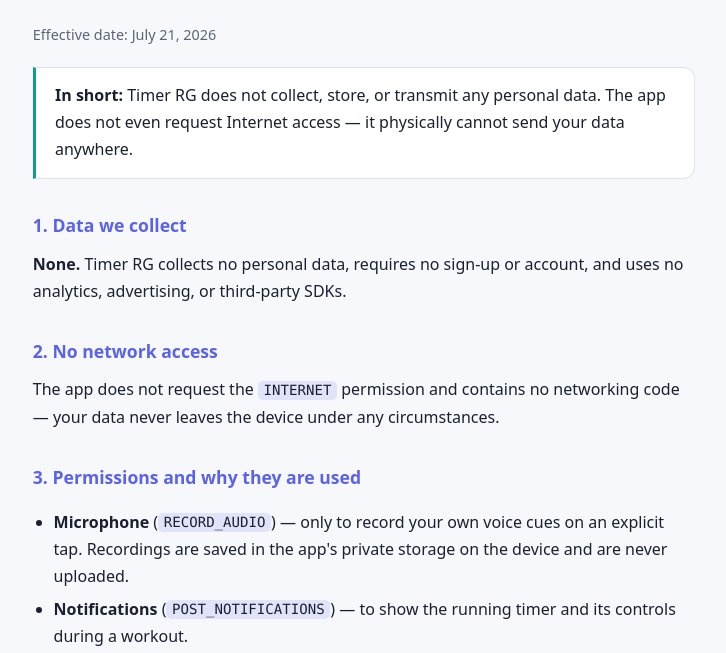
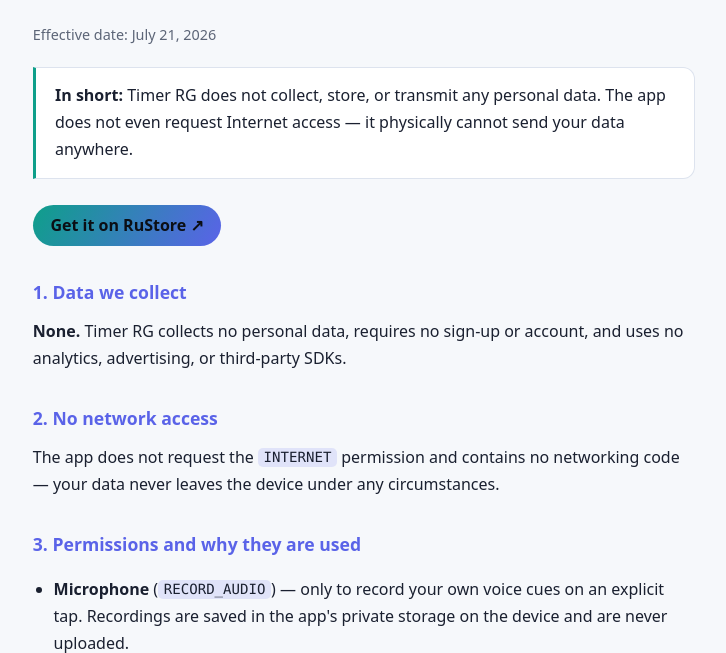
Before and after one commit to vabuter/timer-rg-privacy-policy, a plain HTML site: page index.html in a window 1280 px wide. Shown: the part 128-781 px from the top of the page, without its empty margins (276-1002 px from the left). Drawn offline with Linux system fonts and the light colour scheme.

Commit message:
Add RuStore link to the policy page and README
Co-Authored-By: Claude Sonnet 5.5 <noreply@anthropic.com>

```diff
--- a/index.html
+++ b/index.html
@@ -32,6 +32,9 @@
   code{background:color-mix(in srgb,var(--acc2) 14%,transparent); padding:.1em .4em; border-radius:5px;
     font-family:ui-monospace,Consolas,monospace; font-size:.88em;}
   a{color:var(--acc2);}
+  .get{display:inline-block; margin:.4rem 0 0; padding:.45rem 1.1rem; border-radius:999px; font-weight:700;
+    text-decoration:none; background:var(--acc-grad); color:#0b0e14;}
+  .get:hover{filter:brightness(1.08);}
   .lead{background:var(--panel); border:1px solid var(--line); border-left:3px solid var(--acc1);
     border-radius:0 12px 12px 0; padding:.9rem 1.2rem; margin:1.2rem 0;}
   footer{margin-top:2.5rem; padding-top:1.1rem; border-top:1px solid var(--line);
@@ -58,6 +61,7 @@
   <div class="lead"><b>Коротко:</b> приложение Timer&nbsp;RG не собирает, не хранит и не передаёт
     никакие персональные данные. У приложения даже нет разрешения на доступ в интернет —
     оно физически не может отправить ваши данные куда-либо.</div>
+  <p><a class="get" href="https://www.rustore.ru/catalog/app/org.timerrg">Скачать в RuStore ↗</a></p>
 
   <h2>1. Какие данные мы собираем</h2>
   <p><b>Никакие.</b> Timer&nbsp;RG не собирает персональные данные, не требует регистрации и учётной
@@ -99,6 +103,7 @@
   <p class="sub">Effective date: July 21, 2026</p>
   <div class="lead"><b>In short:</b> Timer&nbsp;RG does not collect, store, or transmit any personal
     data. The app does not even request Internet access — it physically cannot send your data anywhere.</div>
+  <p><a class="get" href="https://www.rustore.ru/catalog/app/org.timerrg">Get it on RuStore ↗</a></p>
 
   <h2>1. Data we collect</h2>
   <p><b>None.</b> Timer&nbsp;RG collects no personal data, requires no sign-up or account, and uses no
```
Also changed, not shown: 1 other file.
